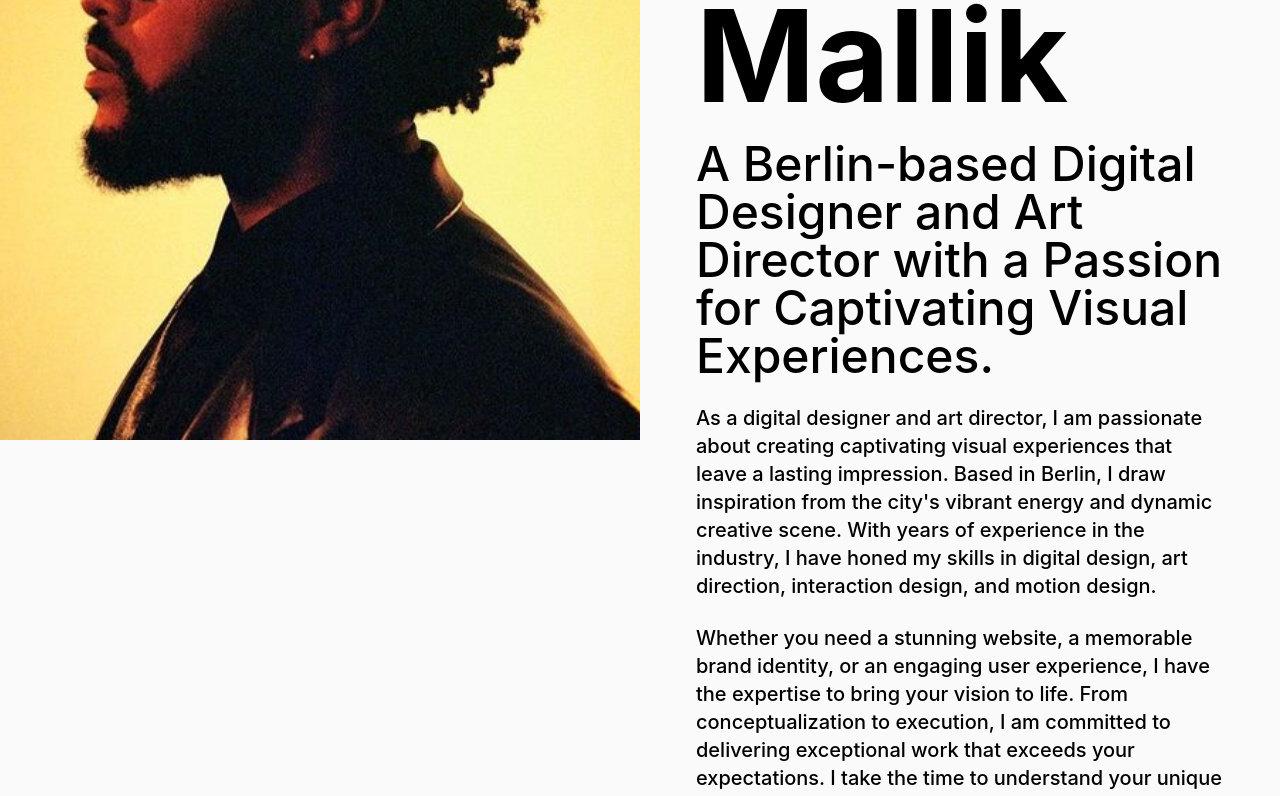
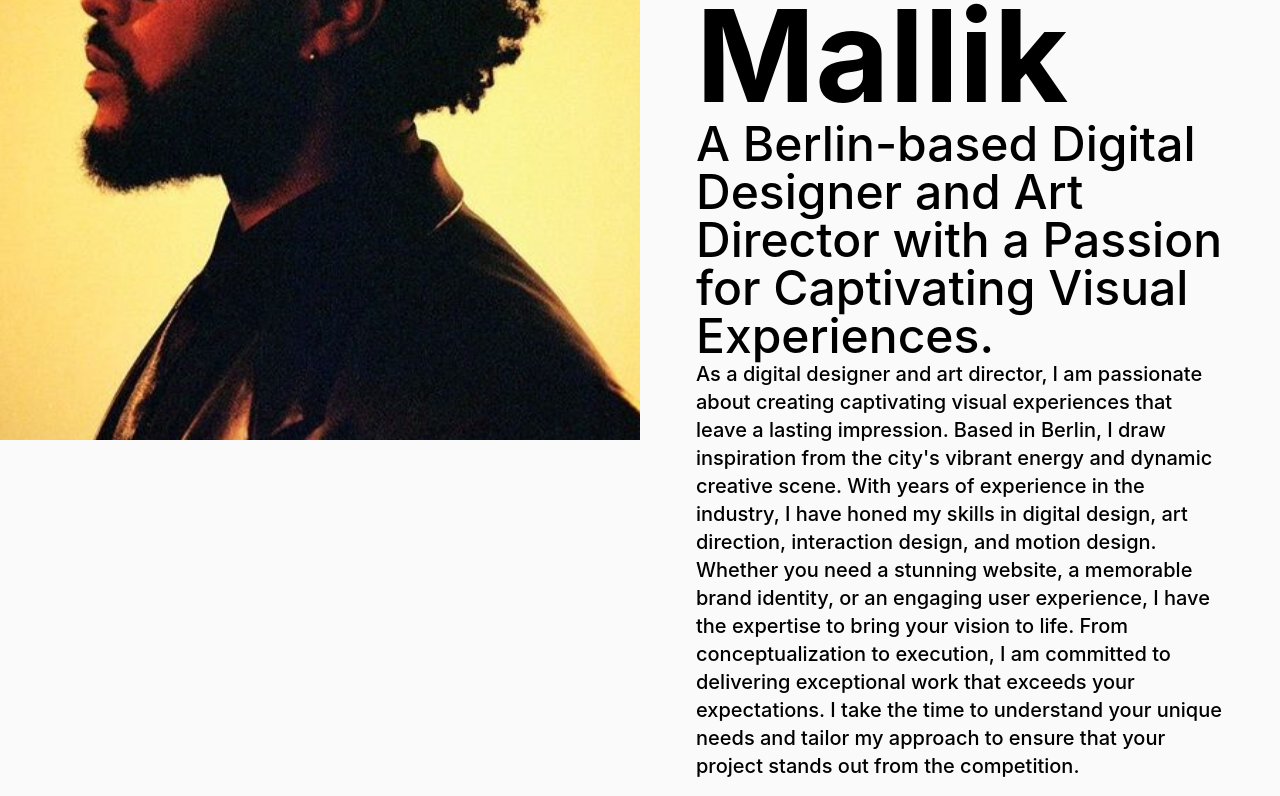
Before and after one commit to OmPrakashMallik2/Personal-website, a React (Create React App) app: page /about in a window 1280 px wide. Shown: the part 360-1156 px from the top of the page. Built offline with nearby package versions, Linux system fonts and the light colour scheme.

Commit message:
problem fixed

```diff
--- a/src/About/About.js
+++ b/src/About/About.js
@@ -1,5 +1,4 @@
 import React from 'react';
-import Details from './Details';
 import avatar from '../Media/Avatar2.jpg'
 
 function Home() {
@@ -12,8 +11,17 @@ function Home() {
           alt='profile-pic'
         />
       </div>
-      <div className='lg:w-1/2'>
-        < Details />
+      <div className='lg:w-1/2 lg:p-14 m-8 lg:m-0'>
+        <p className='text-4xl font-medium'>(About Me)</p>
+        <h2 className='font-semibold lg:font-bold text-7xl lg:text-9xl'>Om Prakash Mallik</h2>
+        <p className='text-5xl font-medium'>A Berlin-based Digital Designer and Art Director with a Passion for Captivating Visual Experiences.</p>
+
+        <p className='text-xl font-medium'>
+          As a digital designer and art director, I am passionate about creating captivating visual experiences that leave a lasting impression. Based in Berlin, I draw inspiration from the city's vibrant energy and dynamic creative scene. With years of experience in the industry, I have honed my skills in digital design, art direction, interaction design, and motion design.
+        </p>
+        <p className='text-xl font-medium' >
+          Whether you need a stunning website, a memorable brand identity, or an engaging user experience, I have the expertise to bring your vision to life. From conceptualization to execution, I am committed to delivering exceptional work that exceeds your expectations. I take the time to understand your unique needs and tailor my approach to ensure that your project stands out from the competition.
+        </p>
       </div>
     </div>
   )
--- a/src/About/Details.js
+++ /dev/null
@@ -1,20 +0,0 @@
-import React from 'react'
-
-function Details() {
-  return (
-    <div className='lg:p-14 m-8 lg:m-0 w-fit'>
-      <p className='text-4xl font-medium'>(About Me)</p>
-      <h1 className='font-semibold lg:font-bold text-8xl lg:text-9xl'>Om Prakash Mallik</h1>
-      <p className='text-5xl font-medium my-5'>A Berlin-based Digital Designer and Art Director with a Passion for Captivating Visual Experiences.</p>
-
-      <p className='text-xl font-medium my-6'>
-        As a digital designer and art director, I am passionate about creating captivating visual experiences that leave a lasting impression. Based in Berlin, I draw inspiration from the city's vibrant energy and dynamic creative scene. With years of experience in the industry, I have honed my skills in digital design, art direction, interaction design, and motion design.
-      </p>
-      <p className='text-xl font-medium my-6' >
-        Whether you need a stunning website, a memorable brand identity, or an engaging user experience, I have the expertise to bring your vision to life. From conceptualization to execution, I am committed to delivering exceptional work that exceeds your expectations. I take the time to understand your unique needs and tailor my approach to ensure that your project stands out from the competition.
-      </p>
-    </div>
-  )
-}
-
-export default Details
```
